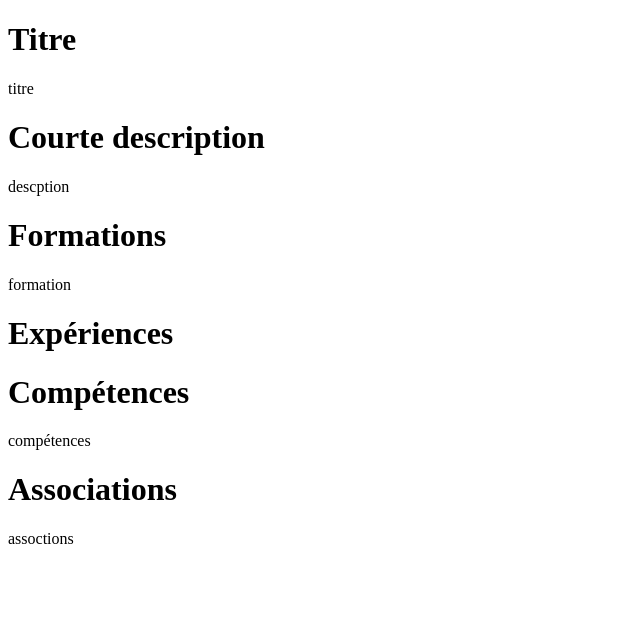
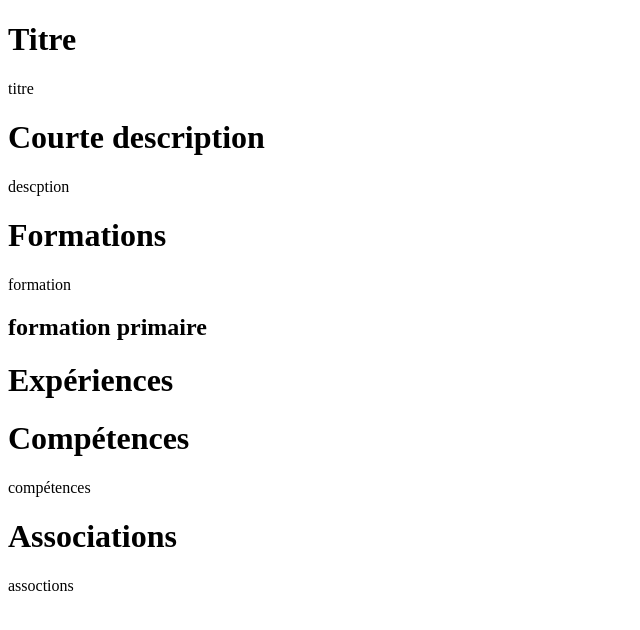
Before and after one commit to FREJUSAZAINON/git-mon-cv, a plain HTML site: page index.html in a window 1280 px wide. Shown: the whole page, without its empty margins (0-640 px from the left). Drawn offline with Linux system fonts and the light colour scheme.

Commit message:
mise en place de la section formations

```diff
--- a/index.html
+++ b/index.html
@@ -14,6 +14,7 @@
     <section>descption</section>
     <h1>Formations</h1>
     <section>formation</section>
+    <h2>formation primaire</h2>
     <h1>Expériences</h1>
     <h1>Compétences</h1>
     <section>compétences</section>
```
